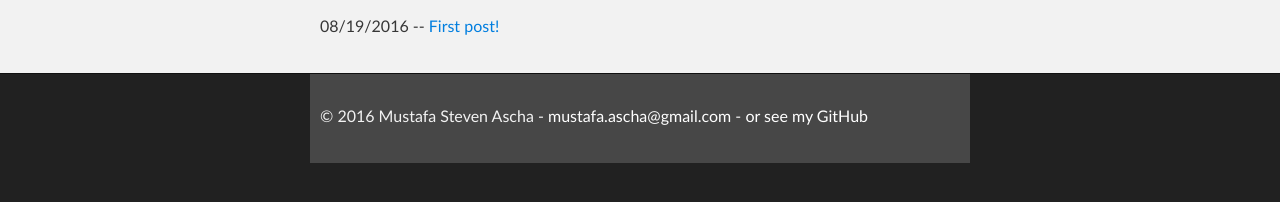
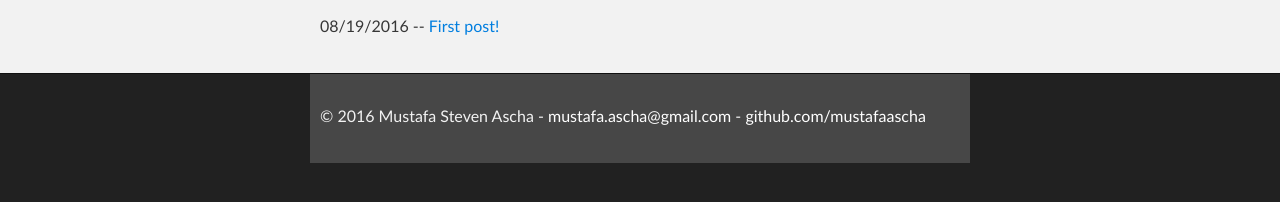
Before and after one commit to mustafaascha/mustafaascha.github.io, a Jekyll site: the page built from blog/index.html, in a window 1280 px wide. Shown: the part 321-523 px from the top of the page. Built offline with Jekyll 4.4.1, drawn with Linux system fonts in a browser that asks for light colours.

Commit message:
Update default.html

```diff
--- a/_layouts/default.html
+++ b/_layouts/default.html
@@ -41,7 +41,7 @@
   <!-- FOOTER  -->
   <div id="footer_wrap" class="outer">
     <footer class="inner">
-      <p>&copy; 2016 Mustafa Steven Ascha - <a href="mailto:mustafa.ascha@gmail.com" title="Email me">mustafa.ascha@gmail.com</a> - <a href="https://github.com/mustafaascha"> or see my GitHub</a> </p>
+      <p>&copy; 2016 Mustafa Steven Ascha - <a href="mailto:mustafa.ascha@gmail.com" title="Email me">mustafa.ascha@gmail.com</a> - <a href="https://github.com/mustafaascha"> github.com/mustafaascha</a> </p>
     </footer>
   </div>
 </body>
```
